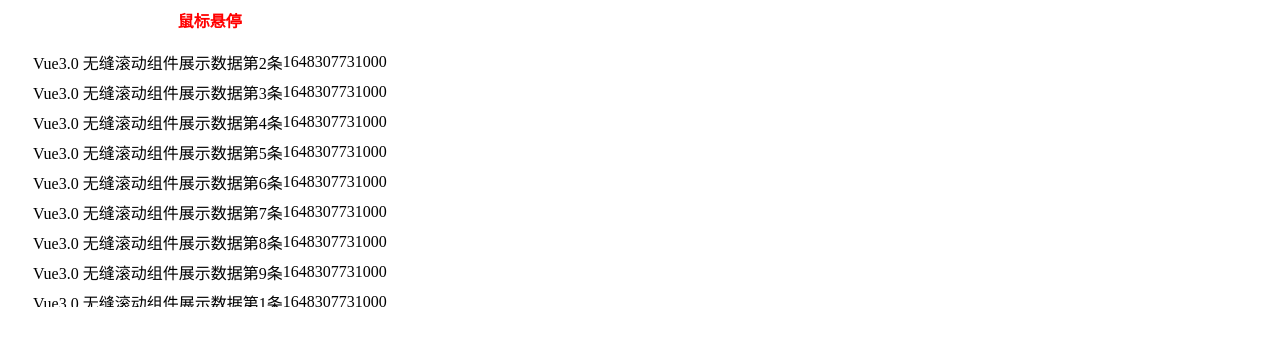
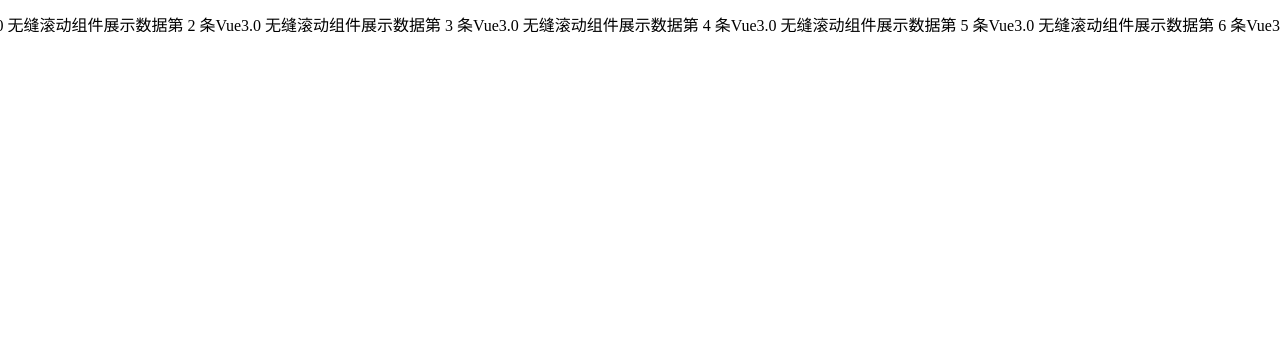
Before and after one commit to xfy520/vue3-seamless-scroll, a Vue app: page / in a window 1280 px wide. Shown: the top 346 px of the page. Built offline with nearby package versions, Linux system fonts and the light colour scheme.

Commit message:
add singleLine support

```diff
--- a/package/Vue3SeamlessScroll.tsx
+++ b/package/Vue3SeamlessScroll.tsx
@@ -1,5 +1,15 @@
-import { computed, CSSProperties, defineComponent, nextTick, onBeforeMount, onMounted, PropType, ref, watch } from 'vue';
-import { throttle } from 'throttle-debounce';
+import {
+  computed,
+  CSSProperties,
+  defineComponent,
+  nextTick,
+  onBeforeMount,
+  onMounted,
+  PropType,
+  ref,
+  watch,
+} from "vue";
+import { throttle } from "throttle-debounce";
 
 const props = {
   // 是否开启自动滚动
@@ -30,7 +40,7 @@
   // 控制滚动方向
   direction: {
     type: String,
-    default: 'up',
+    default: "up",
   },
   // 单步运动停止的高度
   singleHeight: {
@@ -42,7 +52,7 @@
     type: Number,
     default: 0,
   },
-  // 单步停止等待时间(默认值 1000ms)
+  // 单步停止等待时间 (默认值 1000ms)
   singleWaitTime: {
     type: Number,
     default: 1000,
@@ -65,9 +75,9 @@
   // 动画方式
   ease: {
     type: [String, Object],
-    default: 'ease-in',
+    default: "ease-in",
   },
-  // 动画循环次数，-1表示一直动画
+  // 动画循环次数，-1 表示一直动画
   count: {
     type: Number,
     default: -1,
@@ -75,14 +85,19 @@
   // 拷贝几份滚动列表
   copyNum: {
     type: Number,
-    default: 1
+    default: 1,
   },
   // 开启鼠标悬停时支持滚轮滚动
   wheel: {
     type: Boolean,
-    default: false
-  }
-}
+    default: false,
+  },
+  // 启用单行滚动
+  singleLine: {
+    type: Boolean,
+    default: false,
+  },
+};
 
 globalThis.window.cancelAnimationFrame = (function () {
   return (
@@ -118,7 +133,7 @@
 })();
 
 function dataWarm(modelValue) {
-  if (typeof modelValue !== 'boolean' && modelValue.length > 100) {
+  if (typeof modelValue !== "boolean" && modelValue.length > 100) {
     console.warn(
       `数据达到了${modelValue.length}条有点多哦~,可能会造成部分老旧浏览器卡顿。`
     );
@@ -126,112 +141,136 @@
 }
 
 const Vue3SeamlessScroll = defineComponent({
-  name: 'vue3-seamless-scroll',
+  name: "vue3-seamless-scroll",
   inheritAttrs: false,
   props,
-  emits: ['stop', 'count'],
+  emits: ["stop", "count"],
   setup(props, { slots, emit, attrs }) {
-    const scrollRef = ref(null)
-    const slotListRef = ref(null)
-    const realBoxRef = ref(null)
-    const reqFrame = ref<number>(null)
-    const singleWaitTimeout = ref<NodeJS.Timeout>(null)
-    const realBoxWidth = ref(0)
-    const realBoxHeight = ref(0)
-    const xPos = ref(0)
-    const yPos = ref(0)
-    const isHover = ref(false)
+    const scrollRef = ref(null);
+    const slotListRef = ref(null);
+    const realBoxRef = ref(null);
+    const reqFrame = ref<number>(null);
+    const singleWaitTimeout = ref<NodeJS.Timeout>(null);
+    const realBoxWidth = ref(0);
+    const realBoxHeight = ref(0);
+    const xPos = ref(0);
+    const yPos = ref(0);
+    const isHover = ref(false);
     const _count = ref(0);
 
-    const isScroll = computed(() => props.list.length >= props.limitScrollNum)
+    const isScroll = computed(() => props.list.length >= props.limitScrollNum);
 
     const realBoxStyle = computed(() => {
       return {
-        width: realBoxWidth.value ? `${realBoxWidth.value}px` : 'auto',
+        width: realBoxWidth.value ? `${realBoxWidth.value}px` : "auto",
         transform: `translate(${xPos.value}px,${yPos.value}px)`,
         // @ts-ignore
-        transition: `all ${typeof props.ease === 'string' ? props.ease : 'cubic-bezier(' + props.ease.x1 + ',' + props.ease.y1 + ',' + props.ease.x2 + ',' + props.ease.y2 + ')'} ${props.delay}ms`,
-        overflow: 'hidden'
-      }
-    })
+        transition: `all ${
+          typeof props.ease === "string"
+            ? props.ease
+            : "cubic-bezier(" +
+              props.ease.x1 +
+              "," +
+              props.ease.y1 +
+              "," +
+              props.ease.x2 +
+              "," +
+              props.ease.y2 +
+              ")"
+        } ${props.delay}ms`,
+        overflow: "hidden",
+        display: props.singleLine ? "flex" : "block",
+      };
+    });
 
     const isHorizontal = computed(
-      () => props.direction == 'left' || props.direction == 'right'
-    )
+      () => props.direction == "left" || props.direction == "right"
+    );
 
     const floatStyle = computed<CSSProperties>(() => {
       return isHorizontal.value
-        ? { float: 'left', overflow: 'hidden' }
-        : { overflow: 'hidden' }
-    })
+        ? {
+            float: "left",
+            overflow: "hidden",
+            display: props.singleLine ? "flex" : "block",
+          }
+        : { overflow: "hidden" };
+    });
 
     const baseFontSize = computed(() => {
       return props.isRemUnit
         ? parseInt(
-          globalThis.window.getComputedStyle(globalThis.document.documentElement, null).fontSize
+            globalThis.window.getComputedStyle(
+              globalThis.document.documentElement,
+              null
+            ).fontSize
           )
-        : 1
-    })
+        : 1;
+    });
 
     const realSingleStopWidth = computed(
       () => props.singleWidth * baseFontSize.value
-    )
+    );
 
     const realSingleStopHeight = computed(
       () => props.singleHeight * baseFontSize.value
-    )
+    );
 
     const step = computed(() => {
-      let singleStep: number
-      let _step = props.step
+      let singleStep: number;
+      let _step = props.step;
       if (isHorizontal.value) {
-        singleStep = realSingleStopWidth.value
+        singleStep = realSingleStopWidth.value;
       } else {
-        singleStep = realSingleStopHeight.value
+        singleStep = realSingleStopHeight.value;
       }
       if (singleStep > 0 && singleStep % _step > 0) {
         console.error(
-          "如果设置了单步滚动,step需是单步大小的约数,否则无法保证单步滚动结束的位置是否准确。~~~~~"
-        )
+          "如果设置了单步滚动，step 需是单步大小的约数，否则无法保证单步滚动结束的位置是否准确。~~~~~"
+        );
       }
-      return _step
-    })
+      return _step;
+    });
 
     function cancle() {
       cancelAnimationFrame(reqFrame.value);
       reqFrame.value = null;
     }
 
-    function animation(_direction: 'up' | 'down' | 'left' | 'right', _step: number, isWheel?: boolean) {
+    function animation(
+      _direction: "up" | "down" | "left" | "right",
+      _step: number,
+      isWheel?: boolean
+    ) {
       reqFrame.value = requestAnimationFrame(function () {
         const h = realBoxHeight.value / 2;
         const w = realBoxWidth.value / 2;
-        if (_direction === 'up') {
+        if (_direction === "up") {
           if (Math.abs(yPos.value) >= h) {
             yPos.value = 0;
             _count.value += 1;
-            emit('count', _count.value);
+            emit("count", _count.value);
           }
           yPos.value -= _step;
-        } else if (_direction === 'down') {
+        } else if (_direction === "down") {
           if (yPos.value >= 0) {
             yPos.value = h * -1;
             _count.value += 1;
-            emit('count', _count.value);
+            emit("count", _count.value);
           }
           yPos.value += _step;
-        } else if (_direction === 'left') {
+        } else if (_direction === "left") {
           if (Math.abs(xPos.value) >= w) {
             xPos.value = 0;
             _count.value += 1;
-            emit('count', _count.value);
+            emit("count", _count.value);
           }
           xPos.value -= _step;
-        } else if (_direction === 'right') {
+        } else if (_direction === "right") {
           if (xPos.value >= 0) {
             xPos.value = w * -1;
             _count.value += 1;
-            emit('count', _count.value);
+            emit("count", _count.value);
           }
           xPos.value += _step;
         }
@@ -246,7 +285,7 @@
           if (Math.abs(yPos.value) % realSingleStopHeight.value < _step) {
             singleWaitTimeout.value = setTimeout(() => {
               move();
-            }, singleWaitTime)
+            }, singleWaitTime);
           } else {
             move();
           }
@@ -254,7 +293,7 @@
           if (Math.abs(xPos.value) % realSingleStopWidth.value < _step) {
             singleWaitTimeout.value = setTimeout(() => {
               move();
-            }, singleWaitTime)
+            }, singleWaitTime);
           } else {
             move();
           }
@@ -267,11 +306,15 @@
     function move() {
       cancle();
       if (isHover.value || !isScroll.value || _count.value === props.count) {
-        emit('stop', _count.value);
+        emit("stop", _count.value);
         _count.value = 0;
         return;
       }
-      animation(props.direction as ('up' | 'down' | 'left' | 'right'), step.value, false);
+      animation(
+        props.direction as "up" | "down" | "left" | "right",
+        step.value,
+        false
+      );
     }
 
     function initMove() {
@@ -308,22 +351,24 @@
 
     const hoverStop = computed(
       () => props.hover && props.modelValue && isScroll.value
-    )
+    );
 
     const throttleFunc = throttle(30, (e: WheelEvent) => {
       cancle();
-      const singleHeight = !!realSingleStopHeight.value ? realSingleStopHeight.value : 15;
+      const singleHeight = !!realSingleStopHeight.value
+        ? realSingleStopHeight.value
+        : 15;
       if (e.deltaY < 0) {
-        animation('down', singleHeight, true);
+        animation("down", singleHeight, true);
       }
       if (e.deltaY > 0) {
-        animation('up', singleHeight, true);
+        animation("up", singleHeight, true);
       }
     });
 
     const onWheel = (e: WheelEvent) => {
       throttleFunc(e);
-    }
+    };
 
     function reset() {
       cancle();
@@ -354,11 +399,14 @@
       }
     );
 
-    watch(() => props.count, (newValue) => {
+    watch(
+      () => props.count,
+      (newValue) => {
         if (newValue !== 0) {
           startMove();
         }
-    })
+      }
+    );
 
     onBeforeMount(() => {
       cancle();
@@ -367,62 +415,74 @@
 
     onMounted(() => {
       initMove();
-    })
+    });
 
     const { default: $default, html } = slots;
     const copyNum = new Array(props.copyNum).fill(null);
     const getHtml = () => {
-      return <>
+      return (
+        <>
           <div ref={slotListRef} style={floatStyle.value}>
             {$default()}
           </div>
-        {
-          isScroll ? copyNum.map(() => {
-            if (html && typeof html === 'function') {
-              return (<div style={floatStyle.value}>{html()}</div>)
+          {isScroll
+            ? copyNum.map(() => {
+                if (html && typeof html === "function") {
+                  return <div style={floatStyle.value}>{html()}</div>;
                 } else {
-              return (<div style={floatStyle.value}>{$default()}</div>)
+                  return <div style={floatStyle.value}>{$default()}</div>;
                 }
-          }) : null
-        }
+              })
+            : null}
         </>
-    }
+      );
+    };
 
     return () => (
       <div ref={scrollRef} class={attrs.class}>
-        {
-          props.wheel && props.hover ? (
-            <div ref={realBoxRef} style={realBoxStyle.value} onMouseenter={() => {
+        {props.wheel && props.hover ? (
+          <div
+            ref={realBoxRef}
+            style={realBoxStyle.value}
+            onMouseenter={() => {
               if (hoverStop.value) {
                 stopMove();
               }
-            }} onMouseleave={() => {
+            }}
+            onMouseleave={() => {
               if (hoverStop.value) {
                 startMove();
               }
-            }} onWheel={(e) => {
+            }}
+            onWheel={(e) => {
               if (hoverStop.value) {
                 onWheel(e);
               }
-            }}>
+            }}
+          >
             {getHtml()}
-            </div >
-          ) : (<div ref={realBoxRef} style={realBoxStyle.value} onMouseenter={() => {
+          </div>
+        ) : (
+          <div
+            ref={realBoxRef}
+            style={realBoxStyle.value}
+            onMouseenter={() => {
               if (hoverStop.value) {
                 stopMove();
               }
-          }} onMouseleave={() => {
+            }}
+            onMouseleave={() => {
               if (hoverStop.value) {
                 startMove();
               }
-          }} >
+            }}
+          >
             {getHtml()}
-          </div >)
-        }
+          </div>
+        )}
+      </div>
+    );
+  },
+});
 
-      </div >
-    )
-  }
-})
-
-export default Vue3SeamlessScroll
+export default Vue3SeamlessScroll;
--- a/src/App.vue
+++ b/src/App.vue
@@ -47,13 +47,19 @@
     </vue3-seamless-scroll>
   </div> -->
 
-  <div class="scroll">
+  <!-- <div class="scroll">
     <div>鼠标悬停</div>
     <vue3-seamless-scroll :list="list" hover wheel>
       <div class="item" v-for="(item, index) in list" :key="index">
         <span>{{ item.title }}</span>
         <span>{{ item.date }}</span>
       </div>
+    </vue3-seamless-scroll>
+  </div> -->
+
+  <div class="scroll">
+    <vue3-seamless-scroll :list="list" direction="left" :singleLine="true">
+      <span v-for="(item, index) in list" :key="index">{{ item.title }}</span>
     </vue3-seamless-scroll>
   </div>
 
@@ -124,128 +130,127 @@
   </div> -->
 </template>
 <script lang="ts">
-
 const listData = [
   {
-    title: "Vue3.0 无缝滚动组件展示数据第1条",
+    title: "Vue3.0 无缝滚动组件展示数据第 1 条",
     date: Date.now(),
   },
   {
-    title: "Vue3.0 无缝滚动组件展示数据第2条",
+    title: "Vue3.0 无缝滚动组件展示数据第 2 条",
     date: Date.now(),
   },
   {
-    title: "Vue3.0 无缝滚动组件展示数据第3条",
+    title: "Vue3.0 无缝滚动组件展示数据第 3 条",
     date: Date.now(),
   },
   {
-    title: "Vue3.0 无缝滚动组件展示数据第4条",
+    title: "Vue3.0 无缝滚动组件展示数据第 4 条",
     date: Date.now(),
   },
   {
-    title: "Vue3.0 无缝滚动组件展示数据第5条",
+    title: "Vue3.0 无缝滚动组件展示数据第 5 条",
     date: Date.now(),
   },
   {
-    title: "Vue3.0 无缝滚动组件展示数据第6条",
+    title: "Vue3.0 无缝滚动组件展示数据第 6 条",
     date: Date.now(),
   },
   {
-    title: "Vue3.0 无缝滚动组件展示数据第7条",
+    title: "Vue3.0 无缝滚动组件展示数据第 7 条",
     date: Date.now(),
   },
   {
-    title: "Vue3.0 无缝滚动组件展示数据第8条",
+    title: "Vue3.0 无缝滚动组件展示数据第 8 条",
     date: Date.now(),
   },
   {
-    title: "Vue3.0 无缝滚动组件展示数据第9条",
+    title: "Vue3.0 无缝滚动组件展示数据第 9 条",
     date: Date.now(),
   },
 ];
 const listData1 = [
   {
-    title: "Vue3.0 无缝滚动组件展示数据第1条",
+    title: "Vue3.0 无缝滚动组件展示数据第 1 条",
     date: Date.now(),
   },
   {
-    title: "Vue3.0 无缝滚动组件展示数据第2条",
+    title: "Vue3.0 无缝滚动组件展示数据第 2 条",
     date: Date.now(),
   },
   {
-    title: "Vue3.0 无缝滚动组件展示数据第3条",
+    title: "Vue3.0 无缝滚动组件展示数据第 3 条",
     date: Date.now(),
   },
   {
-    title: "Vue3.0 无缝滚动组件展示数据第4条",
+    title: "Vue3.0 无缝滚动组件展示数据第 4 条",
     date: Date.now(),
   },
   {
-    title: "Vue3.0 无缝滚动组件展示数据第5条",
+    title: "Vue3.0 无缝滚动组件展示数据第 5 条",
     date: Date.now(),
   },
   {
-    title: "Vue3.0 无缝滚动组件展示数据第6条",
+    title: "Vue3.0 无缝滚动组件展示数据第 6 条",
     date: Date.now(),
   },
   {
-    title: "Vue3.0 无缝滚动组件展示数据第7条",
+    title: "Vue3.0 无缝滚动组件展示数据第 7 条",
     date: Date.now(),
   },
   {
-    title: "Vue3.0 无缝滚动组件展示数据第8条",
+    title: "Vue3.0 无缝滚动组件展示数据第 8 条",
     date: Date.now(),
   },
   {
-    title: "Vue3.0 无缝滚动组件展示数据第9条",
+    title: "Vue3.0 无缝滚动组件展示数据第 9 条",
     date: Date.now(),
   },
 ];
 const listData2 = [
   {
-    title: "Vue3.0 无缝滚动组件展示数据第1条",
+    title: "Vue3.0 无缝滚动组件展示数据第 1 条",
     date: Date.now(),
   },
   {
-    title: "Vue3.0 无缝滚动组件展示数据第2条",
+    title: "Vue3.0 无缝滚动组件展示数据第 2 条",
     date: Date.now(),
   },
   {
-    title: "Vue3.0 无缝滚动组件展示数据第3条",
+    title: "Vue3.0 无缝滚动组件展示数据第 3 条",
     date: Date.now(),
   },
   {
-    title: "Vue3.0 无缝滚动组件展示数据第4条",
+    title: "Vue3.0 无缝滚动组件展示数据第 4 条",
     date: Date.now(),
   },
   {
-    title: "Vue3.0 无缝滚动组件展示数据第5条",
+    title: "Vue3.0 无缝滚动组件展示数据第 5 条",
     date: Date.now(),
   },
   {
-    title: "Vue3.0 无缝滚动组件展示数据第6条",
+    title: "Vue3.0 无缝滚动组件展示数据第 6 条",
     date: Date.now(),
   },
   {
-    title: "Vue3.0 无缝滚动组件展示数据第7条",
+    title: "Vue3.0 无缝滚动组件展示数据第 7 条",
     date: Date.now(),
   },
   {
-    title: "Vue3.0 无缝滚动组件展示数据第8条",
+    title: "Vue3.0 无缝滚动组件展示数据第 8 条",
     date: Date.now(),
   },
   {
-    title: "Vue3.0 无缝滚动组件展示数据第9条",
+    title: "Vue3.0 无缝滚动组件展示数据第 9 条",
     date: Date.now(),
   },
-]
-import { defineComponent, ref, onMounted } from 'vue'
-import { Vue3SeamlessScroll } from '../package/index'
+];
+import { defineComponent, ref, onMounted } from "vue";
+import { Vue3SeamlessScroll } from "../package/index";
 
 export default defineComponent({
-  name: 'App',
+  name: "App",
   components: {
-    Vue3SeamlessScroll
+    Vue3SeamlessScroll,
   },
   setup() {
     const list = ref(listData);
@@ -259,13 +264,13 @@
       x2: 1,
       y2: 1,
     });
-    const notScroll = ref(false)
+    const notScroll = ref(false);
 
     onMounted(() => {
       setInterval(() => {
-        list1.value[1].title = "我是第2条更新数据";
-        list1.value[5].title = "我是第6条更新数据";
-        list1.value[7].title = "我是第8条更新数据";
+        list1.value[1].title = "我是第 2 条更新数据";
+        list1.value[5].title = "我是第 6 条更新数据";
+        list1.value[7].title = "我是第 8 条更新数据";
       }, 1000);
 
       setInterval(() => {
@@ -301,37 +306,30 @@
       onCount,
       onClick,
       ease,
-      notScroll
-    }
-  }
-})
+      notScroll,
+    };
+  },
+});
 </script>
 <style>
 .scroll {
-  display: inline-block;
-  height: 300px;
-  margin: 0 25px;
+  display: flex;
+  flex-direction: row;
+  height: 40px;
+  width: 100%;
   overflow: hidden;
   position: relative;
 }
 
-.scroll > div:first-child {
-  font-weight: bold;
-  color: red;
-  text-align: center;
+span {
+  display: inline-block;
+  height: 20px;
+  margin-top: 12px;
+  white-space: nowrap;
 }
 
-.scroll > div:last-child {
-  margin-top: 15px;
-  height: 260px;
-  overflow: hidden;
-}
-
-.scroll .item {
-  display: flex;
-  align-items: center;
-  justify-content: space-between;
-  padding: 3px 0;
-  cursor: pointer;
+* {
+  margin: 0;
+  padding: 0;
 }
 </style>
```
Lines whose indentation alone changed are shown as unchanged.
